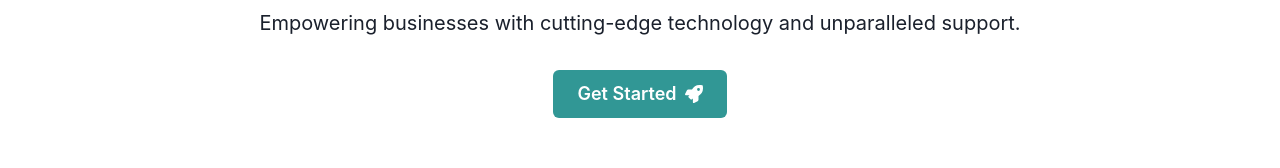
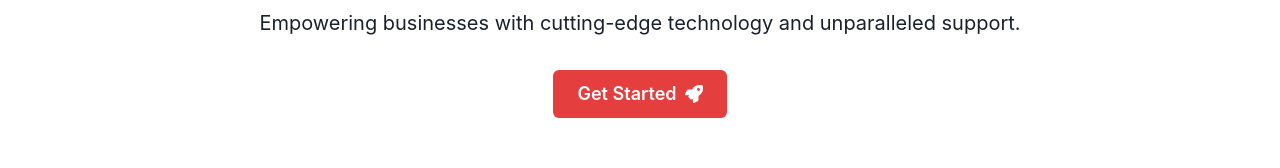
Before and after one commit to GPT-Engineer-App/software-company-landing, a React (Vite) app: page / in a window 1280 px wide. Shown: the part 192-360 px from the top of the page. Built offline with nearby package versions, Linux system fonts and the light colour scheme.

Commit message:
Updated the "Get Started" button to be red by changing the `colorScheme` property from `teal` to `red` in the `Index.jsx` file.
Prompt: make the "Get Started" button red

```diff
--- a/src/pages/Index.jsx
+++ b/src/pages/Index.jsx
@@ -19,7 +19,7 @@ const Index = () => {
           Innovative Software Solutions
         </Heading>
         <Text fontSize="xl">Empowering businesses with cutting-edge technology and unparalleled support.</Text>
-        <Button colorScheme="teal" size="lg" rightIcon={<FaRocket />}>
+        <Button colorScheme="red" size="lg" rightIcon={<FaRocket />}>
           Get Started
         </Button>
       </VStack>
```
